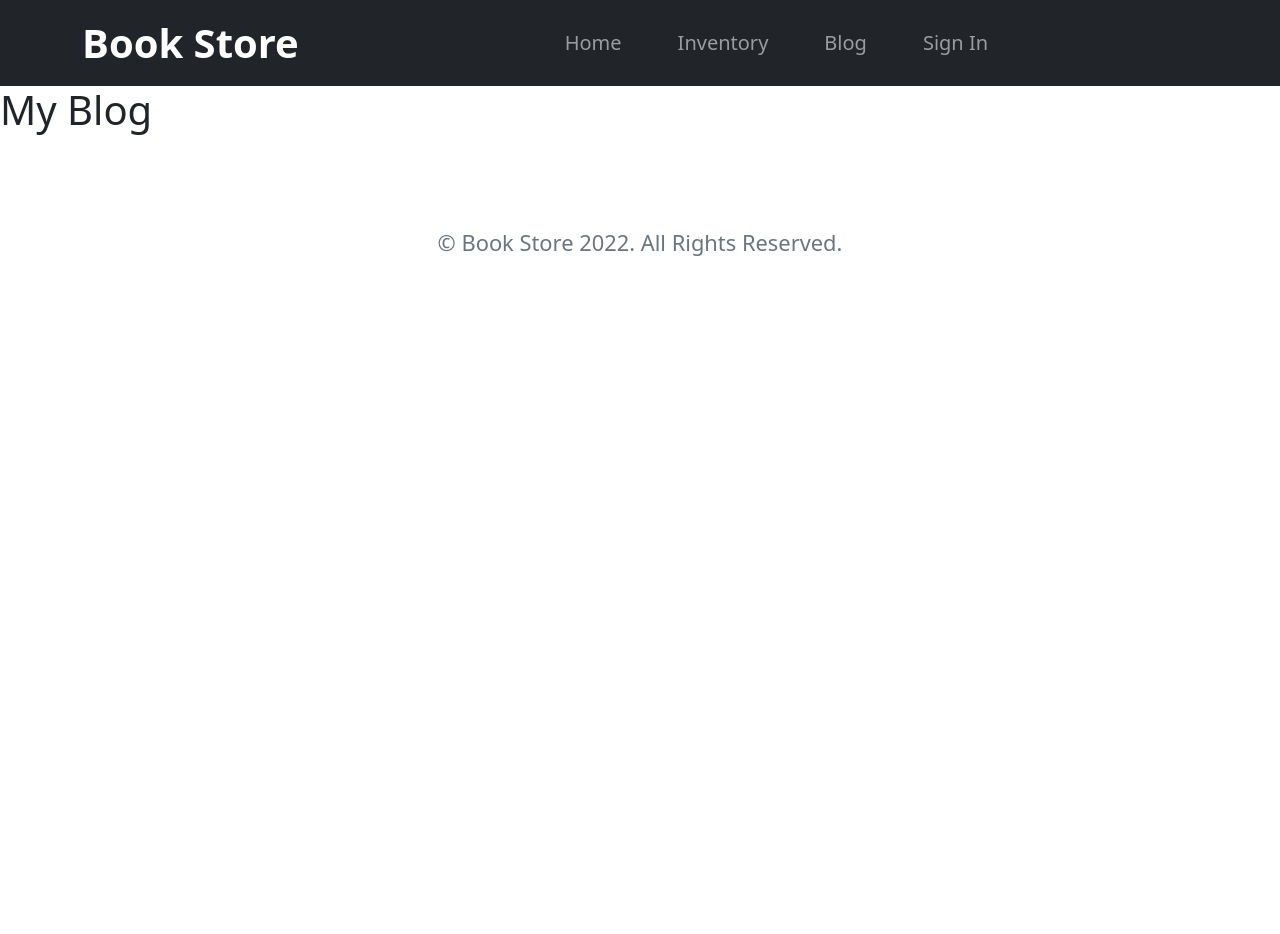
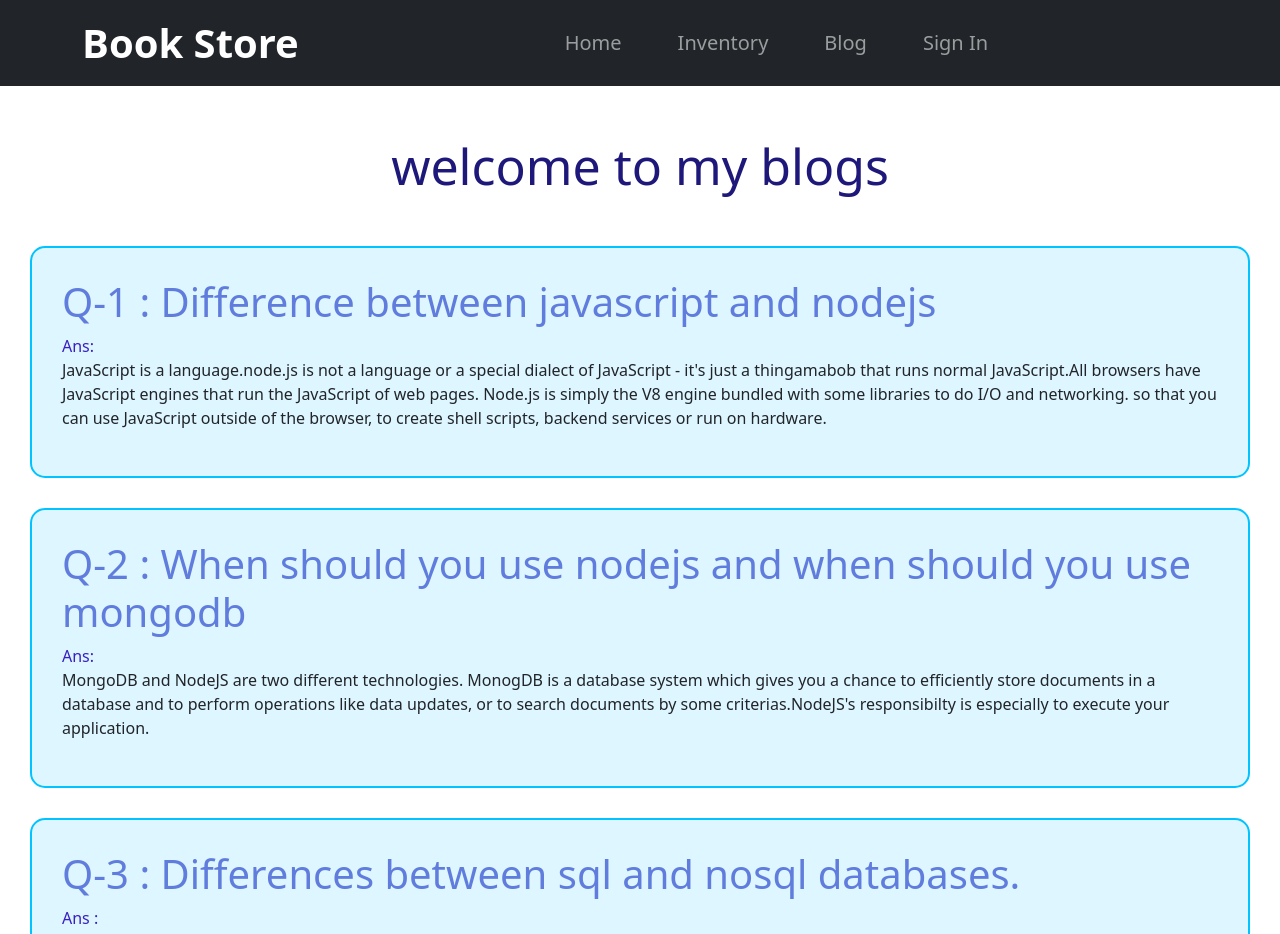
Before and after one commit to mdsultanrazibuddin/warehouse-client-side, a React (Create React App) app: page /Blog in a window 1280 px wide. Shown: the top 934 px of the page. Before the commit the page ends 800 px from the top, so only its background shows below. Built offline with nearby package versions, Linux system fonts and the light colour scheme; no server answers.

Commit message:
blog added

```diff
--- /dev/null
+++ b/src/Components/Blog/Blog.css
@@ -0,0 +1,22 @@
+.text{
+    color:#1d187a;
+    text-align: center;
+    margin: 50px;
+    font-size: 50px;
+}
+.blog{
+    text-align: left;
+}
+.context{
+    border: 2px solid rgb(0, 195, 255);
+    margin: 30px;
+    padding: 30px;
+    border-radius: 15px;
+    background-color:  #DEF6FF;
+}
+.context h1{
+    color: rgb(96, 125, 221);
+}
+.context span{
+    color: rgb(56, 31, 192);
+}
--- a/src/Components/Blog/Blog.js
+++ b/src/Components/Blog/Blog.js
@@ -1,10 +1,50 @@
 import React from 'react';
+import './Blog.css'
 
 const Blog = () => {
     return (
         <div>
-            <h1>My Blog</h1>
+        <h1 className='text register'>welcome to my blogs</h1>
+        <div className='blog'>
+            <div className='context'>
+                <h1> Q-1 : Difference between javascript and nodejs </h1>
+                <p>
+                    <span>Ans:</span> <br />
+                    JavaScript is a language.node.js is not a language or a special dialect of JavaScript - it's just a thingamabob that runs normal JavaScript.All browsers have JavaScript engines that run the JavaScript of web pages.
+                    Node.js is simply the V8 engine bundled with some libraries to do I/O and networking.
+                    so that you can use JavaScript outside of the browser, to create shell scripts, backend services or run on hardware.
+
+
+                </p>
+            </div>
+            <div className='context'>
+                <h1> Q-2 : When should you use nodejs and when should you use mongodb</h1>
+                <p>
+                <span>Ans:</span> <br />
+                MongoDB and NodeJS are two different technologies. MonogDB is a database system which gives you a chance to efficiently store documents in a database and to perform operations like data updates, or to search documents by some criterias.NodeJS's responsibilty is especially to execute your application.
+
+
+
+
+                </p>
+            </div>
+            <div className='context'>
+                <h1> Q-3 :  Differences between sql and nosql databases.</h1>
+                <p>
+                <span>Ans : </span> <br />
+                  SQL databases are relational, NoSQL databases are     non-relational.
+                  SQL databases are vertically scalable, NoSQL databases are horizontally scalable.
+                  SQL databases are table-based,  NoSQL databases are document, key-value, graph, or wide-column stores.
+                  SQL databases are better for multi-row transactions, while NoSQL is better for unstructured data like documents or JSON.
+
+
+
+
+
+                </p>
+            </div>
         </div>
+    </div>
     );
 };
 
```
